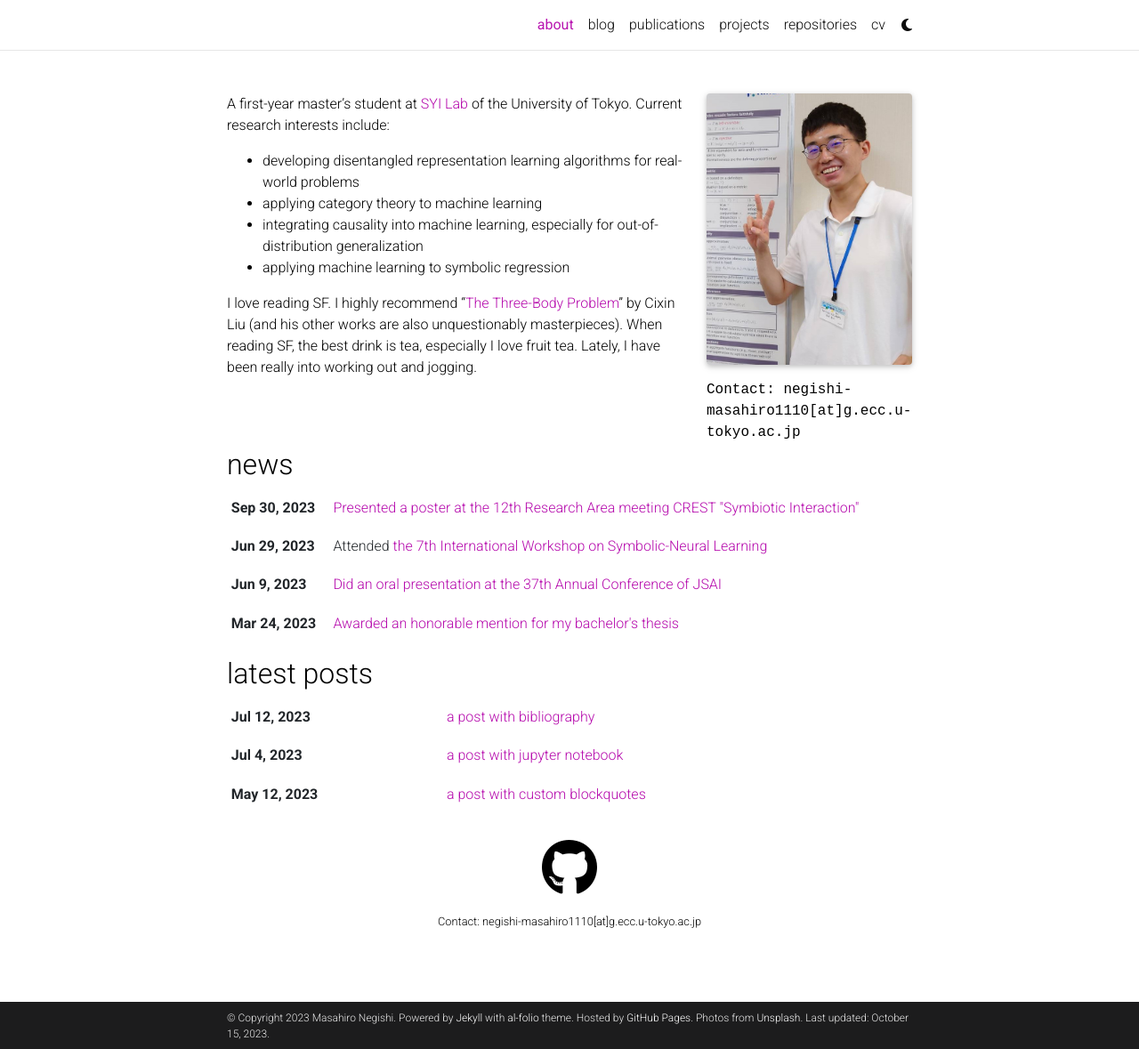
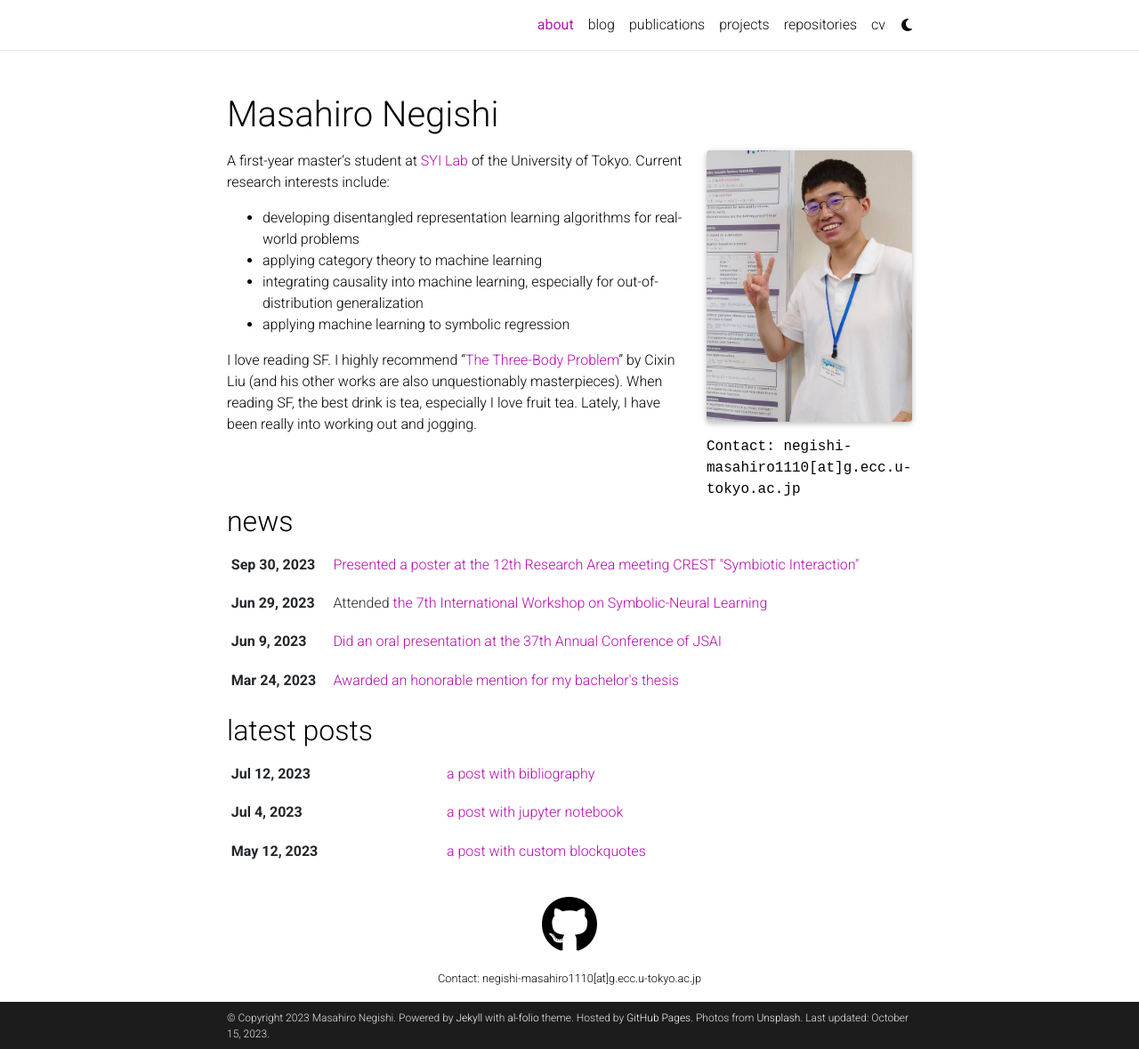
Before and after one commit to masahiro-negishi/masahiro-negishi.github.io, a Jekyll site: the page built from _pages/about.md, in a window 1280 px wide and 1179 px high. Shown: the whole window at 89% size. Built offline with Jekyll 4.4.1, drawn with Linux system fonts in a browser that asks for light colours; full-size pictures stand in for the smaller copies a plugin makes; comment, search, counter and statistics services are not loaded; a style sheet for code colours, icons or effects is not loaded.

Commit message:
minor fix to title

```diff
--- a/_config.yml
+++ b/_config.yml
@@ -2,7 +2,7 @@
 # Site settings
 # -----------------------------------------------------------------------------
 
-title:  # the website title (if blank, full name will be used instead)
+title: Masahiro Negishi # the website title (if blank, full name will be used instead)
 first_name: Masahiro
 middle_name:
 last_name: Negishi
```
